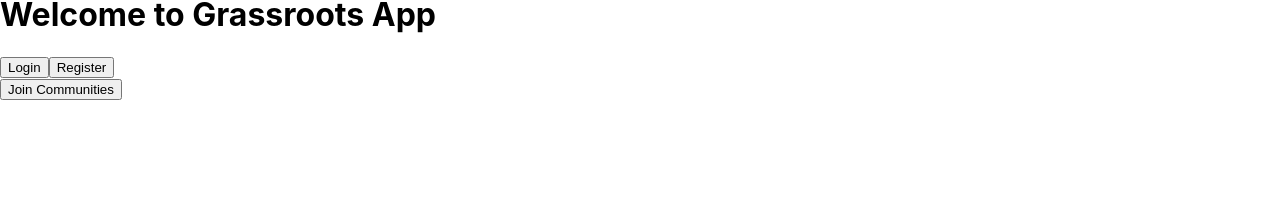
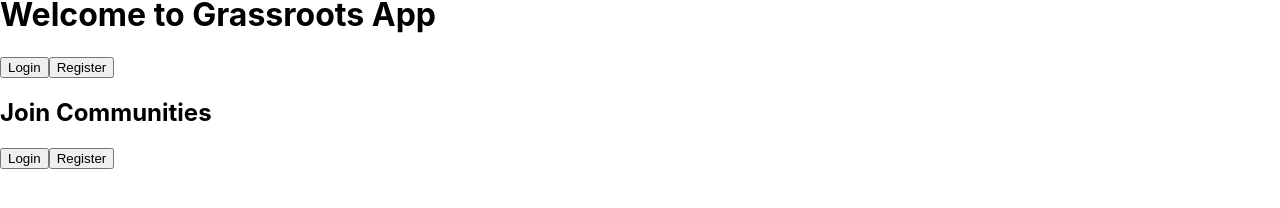
Before and after one commit to nahcg/grassroots, a React (Create React App) app in the folder frontend/: page / in a window 1280 px wide. Shown: the part 170-378 px from the top of the page. Built offline with nearby package versions, Linux system fonts and the light colour scheme.

Commit message:
JoinCommunity Components

```diff
--- a/frontend/src/views/Landing.jsx
+++ b/frontend/src/views/Landing.jsx
@@ -1,6 +1,7 @@
 import React from 'react';
 import { Link } from 'react-router-dom';
 import { useAuth0 } from '@auth0/auth0-react';
+import JoinCommunity from '../components/JoinCommunity'; // Import the JoinCommunity component
 
 const Landing = () => {
   const { isAuthenticated } = useAuth0(); // Check if the user is authenticated
@@ -21,10 +22,8 @@ const Landing = () => {
         </div>
       )}
 
-      {/* "Join Communities" button */}
-      <Link to={isAuthenticated ? '/community' : '/login'}>
-        <button>Join Communities</button>
-      </Link>
+      {/* "Join Communities" button using the JoinCommunity component */}
+      <JoinCommunity />
     </div>
   );
 };
```
